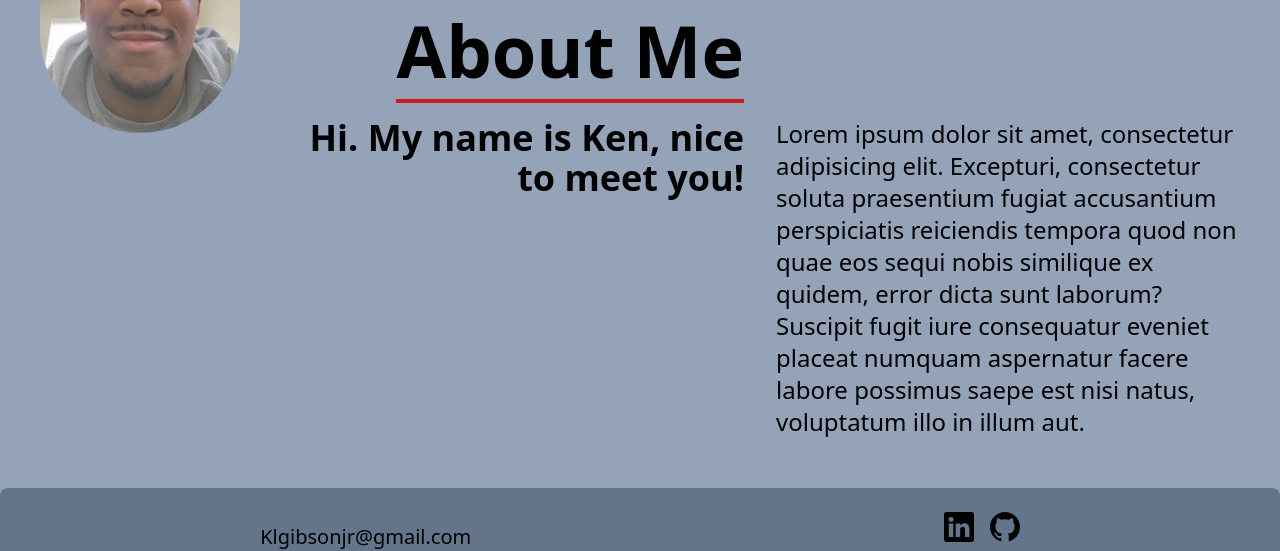
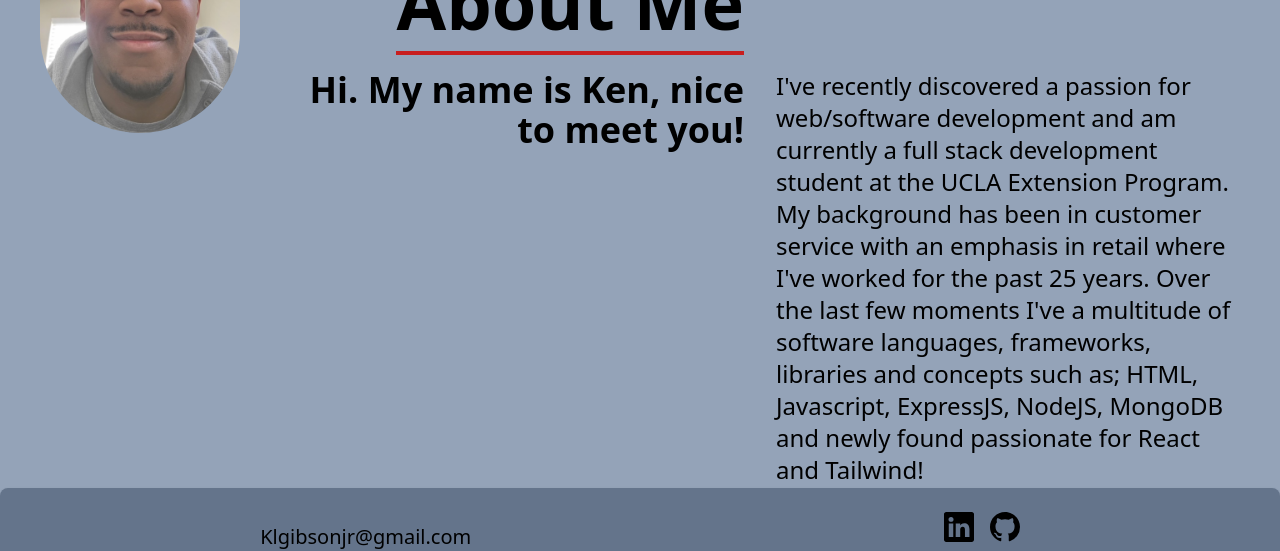
Before and after one commit to Klgibsonjr/react-portfolio-kg, a React (Create React App) app: page /about in a window 1280 px wide. Shown: the part 214-765 px from the top of the page. Built offline with nearby package versions, Linux system fonts and the light colour scheme; the HTML template or start-up script is replaced by a standard one.

Commit message:
added bio to about me page

```diff
--- a/src/pages/AboutMe.jsx
+++ b/src/pages/AboutMe.jsx
@@ -26,14 +26,15 @@ const AboutMe = () => {
               <p>Hi. My name is Ken, nice to meet you!</p>
             </div>
             <div>
-              <p className='text-2xl'>
-                Lorem ipsum dolor sit amet, consectetur adipisicing elit.
-                Excepturi, consectetur soluta praesentium fugiat accusantium
-                perspiciatis reiciendis tempora quod non quae eos sequi nobis
-                similique ex quidem, error dicta sunt laborum? Suscipit fugit
-                iure consequatur eveniet placeat numquam aspernatur facere
-                labore possimus saepe est nisi natus, voluptatum illo in illum
-                aut.
+              <p className='text-md sm:text-2xl'>
+                I've recently discovered a passion for web/software development
+                and am currently a full stack development student at the UCLA
+                Extension Program. My background has been in customer service
+                with an emphasis in retail where I've worked for the past 25
+                years. Over the last few moments I've a multitude of software
+                languages, frameworks, libraries and concepts such as; HTML,
+                Javascript, ExpressJS, NodeJS, MongoDB and newly found
+                passionate for React and Tailwind!
               </p>
             </div>
           </div>
```
